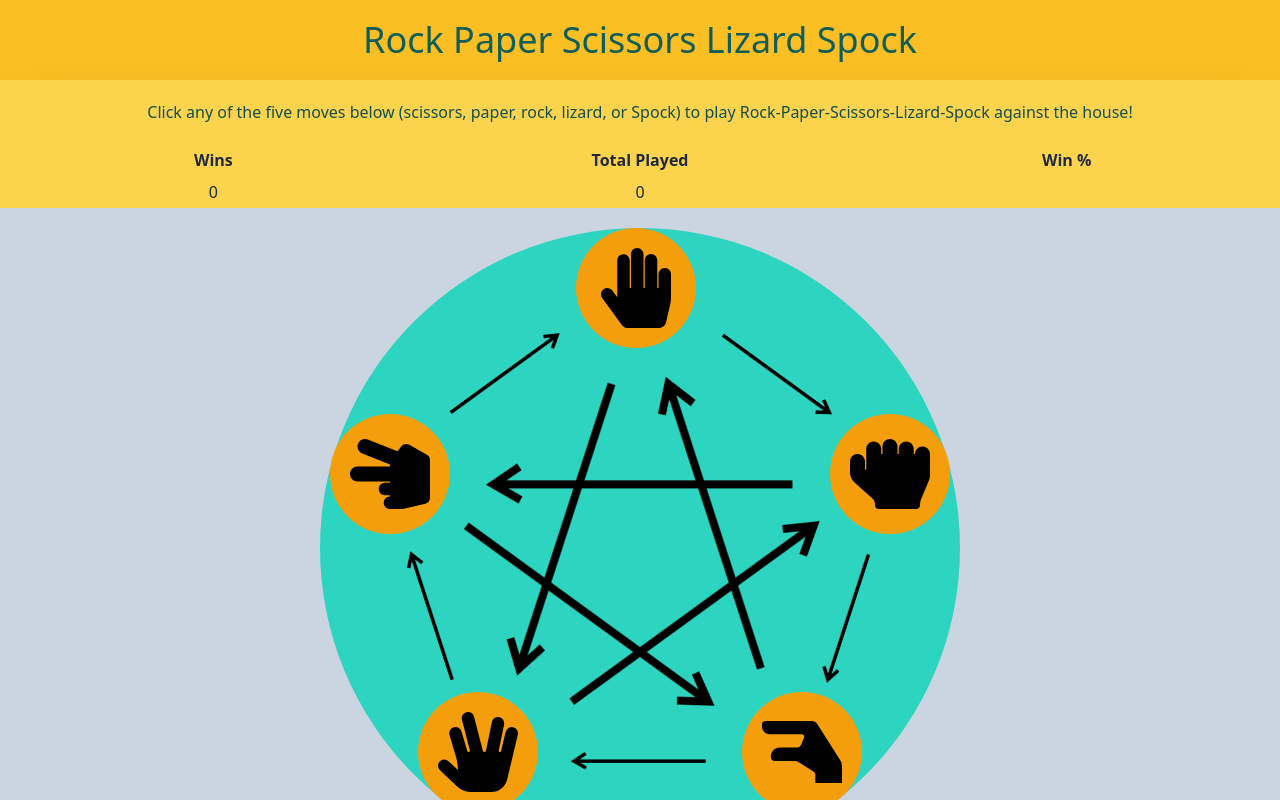
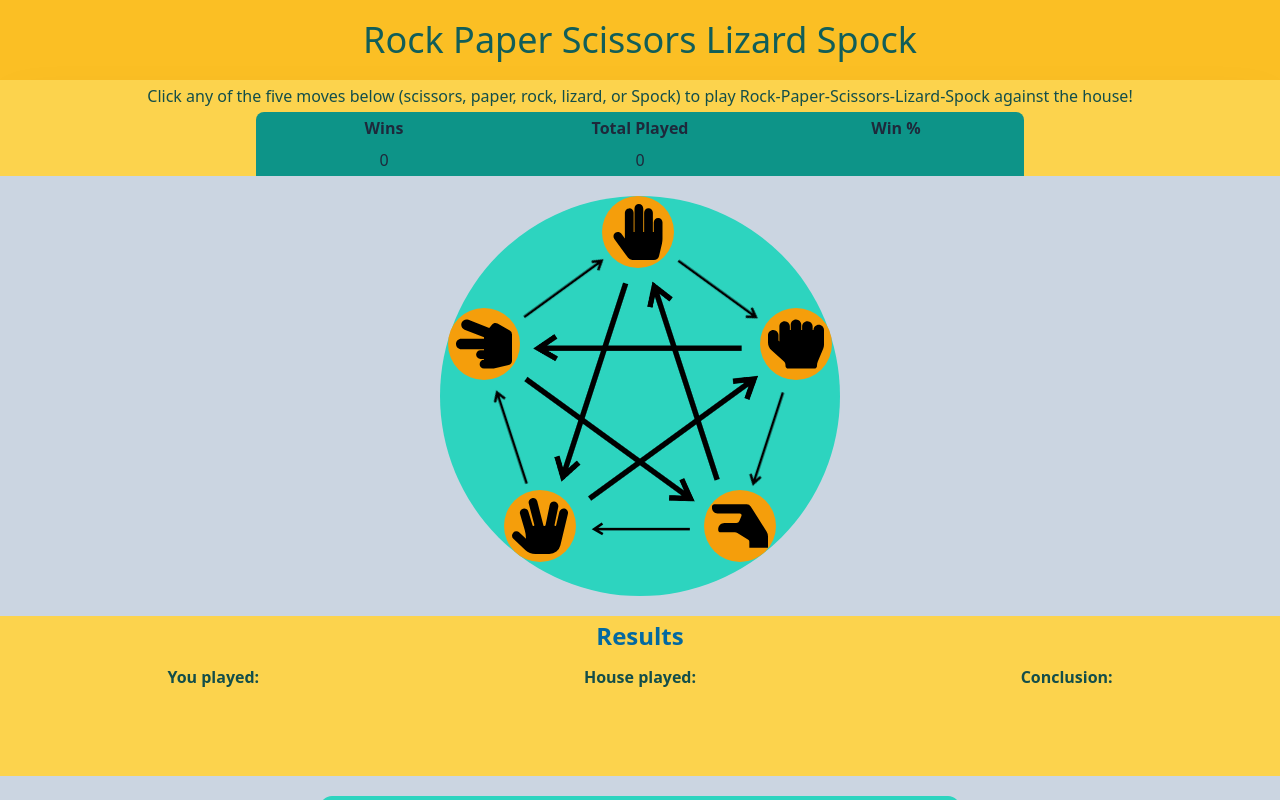
Before and after one commit to Gathrazio/rock-paper-scissors-lizard-spock, a React (Vite) app in the folder client/: page / in a window 1280 px wide. Shown: the top 800 px of the page. Built offline with nearby package versions, Linux system fonts and the light colour scheme.

Commit message:
updates to sizing & styling

```diff
--- a/client/src/components/Footer.jsx
+++ b/client/src/components/Footer.jsx
@@ -5,18 +5,18 @@ import { CgWebsite } from 'react-icons/cg'
 
 export default function Footer () {
     return (
-        <div className="absolute flex bottom-0 bg-amber-400 w-full p-5 h-[120px] items-center justify-center">
-            <IconContext.Provider value={{ className: 'lg:w-20 lg:h-20 w-14 h-14 z-50 mx-3 sm:mx-10 transition ease-in-out delay-5 hover:text-slate-100 hover:cursor-pointer' }}>
+        <div className="absolute flex bottom-0 bg-amber-400 w-full p-5 h-[70px] items-center justify-center">
+            <IconContext.Provider value={{ className: 'w-14 h-10 z-50 mx-3 sm:mx-10 transition ease-in-out delay-5 hover:text-slate-100 hover:cursor-pointer' }}>
                 <div onClick={() => window.open("https://github.com/Gathrazio", "_blank")}>
                     <FaGithubSquare />
                 </div>
             </IconContext.Provider>
-            <IconContext.Provider value={{ className: 'lg:w-20 lg:h-20 w-14 h-14 z-50 mx-3 sm:mx-10 transition ease-in-out delay-5 hover:text-slate-100 hover:cursor-pointer' }}>
+            <IconContext.Provider value={{ className: ' w-14 h-10 z-50 mx-3 sm:mx-10 transition ease-in-out delay-5 hover:text-slate-100 hover:cursor-pointer' }}>
                 <div onClick={() => window.open("https://www.linkedin.com/in/noahnsjensen/", "_blank")}>
                     <AiFillLinkedin />
                 </div>
             </IconContext.Provider>
-            <IconContext.Provider value={{ className: 'lg:w-20 lg:h-20 w-14 h-14 z-50 mx-3 sm:mx-10 transition ease-in-out delay-5 hover:text-slate-100 hover:cursor-pointer' }}>
+            <IconContext.Provider value={{ className: 'w-14 h-10 z-50 mx-3 sm:mx-10 transition ease-in-out delay-5 hover:text-slate-100 hover:cursor-pointer' }}>
                 <div onClick={() => window.open("https://debtnet5.com", "_blank")}>
                     <CgWebsite />
                 </div>
--- a/client/src/components/Instructions.jsx
+++ b/client/src/components/Instructions.jsx
@@ -1,6 +1,6 @@
 export default function Instructions () {
     return (
-        <div className="prevent-select bg-amber-300 text-teal-900 shadow-2xl p-5 text-center">
+        <div className="prevent-select bg-amber-300 text-teal-900 shadow-2xl p-1 text-center">
             Click any of the five moves below (scissors, paper, rock, lizard, or Spock) to play Rock-Paper-Scissors-Lizard-Spock against the house!
         </div>
     )
--- a/client/src/components/Play.jsx
+++ b/client/src/components/Play.jsx
@@ -49,19 +49,19 @@ export default function Play ({iconId, updatePlayStats}) {
         let positionStyles;
         switch (iconId){
                 case 1:
-                    positionStyles = "lg:top-[11.6rem] lg:left-[0.65rem] sm:top-[7rem] sm:left-[0.5rem] top-[5.5rem] left-[1rem]"
+                    positionStyles = "sm:top-[7rem] sm:left-[0.5rem] top-[5.5rem] left-[1rem]"
                     return [<FaHandScissors />, positionStyles]
                 case 2:
-                    positionStyles = ' top-[1.5rem] sm:top-0 lg:left-[16rem] sm:left-[10.1rem] left-[6.87rem]'
+                    positionStyles = ' top-[1.5rem] sm:top-0 sm:left-[10.1rem] left-[6.87rem]'
                     return [<FaHandPaper />, positionStyles]
                 case 3:
-                    positionStyles = "lg:top-[11.6rem] lg:right-[0.65rem] sm:top-[7rem] sm:right-[0.5rem] top-[5.5rem] right-[1rem]"
+                    positionStyles = " sm:top-[7rem] sm:right-[0.5rem] top-[5.5rem] right-[1rem]"
                     return [<FaHandRock />, positionStyles]
                 case 4:
-                    positionStyles = "lg:top-[29rem] lg:left-[26.4rem] sm:top-[18.4rem] sm:right-[4rem] top-[12rem] right-[3.3rem]"
+                    positionStyles = " sm:top-[18.4rem] sm:right-[4rem] top-[12rem] right-[3.3rem]"
                     return [<FaHandLizard />, positionStyles]
                 case 5:
-                    positionStyles = "lg:top-[29rem] lg:left-[6.15rem] sm:top-[18.4rem] sm:left-[4rem] top-[12rem] left-[3.5rem]"
+                    positionStyles = "sm:top-[18.4rem] sm:left-[4rem] top-[12rem] left-[3.5rem]"
                     return [<FaHandSpock />, positionStyles]
             }
     }
@@ -85,8 +85,8 @@ export default function Play ({iconId, updatePlayStats}) {
     }
 
     return (
-        <div className={`rounded-full w-fit lg:p-5 sm:p-2 p-5 absolute bg-amber-500 transition ease-in-out delay-5 hover:bg-sky-600 hover:cursor-pointer z-50 ${determineIconAndPositioning()[1]}`} onClick={() => playGame(iconId)}>
-            <IconContext.Provider value={{ className: 'lg:w-20 lg:h-20 w-14 h-14' }}>
+        <div className={`rounded-full w-fit sm:p-2 p-5 absolute bg-amber-500 transition ease-in-out delay-5 hover:bg-sky-600 hover:cursor-pointer z-50 ${determineIconAndPositioning()[1]}`} onClick={() => playGame(iconId)}>
+            <IconContext.Provider value={{ className: 'w-14 h-14' }}>
                 {determineIconAndPositioning()[0]}
             </IconContext.Provider>
         </div>
--- a/client/src/components/PlayArena.jsx
+++ b/client/src/components/PlayArena.jsx
@@ -1,6 +1,6 @@
 export default function PlayArena ({children}) {
     return (
-        <div className="p-20 relative h-[20rem] w-[20rem] sm:h-[25rem] sm:w-[25rem] lg:h-[40rem] lg:w-[40rem] sm:rounded-full rounded-xl bg-teal-400 mx-auto my-5">
+        <div className="p-20 border-red-500 relative h-[20rem] w-[20rem] sm:h-[25rem] sm:w-[25rem]  sm:rounded-full rounded-xl bg-teal-400 mx-auto my-5">
             {children}
         </div>
     )
--- a/client/src/components/Results.jsx
+++ b/client/src/components/Results.jsx
@@ -28,28 +28,28 @@ export default function Results ({handIds, didWin, conclusion}) {
     }
 
     return (
-        <div className="w-full bg-amber-300 w-fit h-[200px] lg:h-[190px] sm:h-[180px] sm:mb-[20px]">
+        <div className="w-full bg-amber-300 w-fit h-[160px] sm:h-[160px] sm:mb-[20px]">
             <h2 className="prevent-select text-center font-semibold text-2xl pt-1 text-sky-700">Results</h2>
-            <div className="grid grid-cols-3 grid-rows-[50px_100px] w-full h-full [&>*]:p-1 [&>*]:flex [&>*]:justify-center [&>*]:items-center">
+            <div className="grid grid-cols-3 grid-rows-[50px_60px] w-full h-full [&>*]:p-1 [&>*]:flex [&>*]:justify-center [&>*]:items-center">
                 <div className="prevent-select font-semibold text-teal-900">You played:</div>
                 <div className="prevent-select font-semibold text-teal-900">House played:</div>
                 <div className="prevent-select font-semibold text-teal-900">Conclusion:</div>
-                <div className="w-full flex justify-center items-center">
+                <div className="w-full flex pt-0 items-center">
                     {handIds[0] != 0 && <div className="rounded-full w-fit p-5 absolute bg-sky-400">
-                    <IconContext.Provider value={{ className: 'lg:w-10 lg:h-10 sm:w-7 sm:h-7 w-5 h-5' }}>
+                    <IconContext.Provider value={{ className: 'sm:w-7 sm:h-7 w-5 h-5' }}>
                         {determineIcon("player")}
                     </IconContext.Provider>
                     </div>}
                 </div>
                 <div className="w-full h-full flex justify-center items-center">
                     {handIds[1] != 0 && <div className="rounded-full w-fit p-5 absolute bg-sky-400">
-                    <IconContext.Provider value={{ className: 'lg:w-10 lg:h-10 sm:w-7 sm:h-7 w-5 h-5' }}>
+                    <IconContext.Provider value={{ className: 'sm:w-7 sm:h-7 w-5 h-5' }}>
                         {determineIcon("house")}
                     </IconContext.Provider>
                     </div>}
                 </div>
                 <div>
-                    <div className="prevent-select p-3 text-center text-teal-900">
+                    <div className="prevent-select p-0 font-bold text-center h-[70px] text-teal-900">
                         {determineStatement(didWin)} {conclusion}
                     </div>
                 </div>
--- a/client/src/components/TallyDisplay.jsx
+++ b/client/src/components/TallyDisplay.jsx
@@ -1,12 +1,16 @@
 export default function TallyDisplay ({playStats}) {
     return (
-        <div className="bg-amber-300 [&>*]:text-slate-800 grid grid-cols-3 grid-rows-2 [&>*]:text-center [&>*]:p-1">
-            <div className="prevent-select font-semibold">Wins</div>
-            <div className="prevent-select font-semibold">Total Played</div>
-            <div className="prevent-select font-semibold">Win %</div>
-            <div className="prevent-select">{playStats[0]}</div>
-            <div className="prevent-select">{playStats[1]}</div>
-            <div className="prevent-select">{playStats[1] != 0 && `${Math.trunc(playStats[0] / playStats[1] * 100 ** 2) / 100}%`}</div>
+        <div className="bg-amber-300 [&>*]:text-slate-800 grid grid-cols-5 [&>*]:text-center grid-rows-2 [&>*]:p-1">
+            <div></div>
+            <div className="prevent-select font-semibold rounded-tl-lg bg-teal-600">Wins</div>
+            <div className="prevent-select font-semibold bg-teal-600">Total Played</div>
+            <div className="prevent-select font-semibold rounded-tr-lg bg-teal-600">Win %</div>
+            <div></div>
+            <div></div>
+            <div className="prevent-select bg-teal-600">{playStats[0]}</div>
+            <div className="prevent-select bg-teal-600">{playStats[1]}</div>
+            <div className="prevent-select bg-teal-600">{playStats[1] != 0 && `${Math.trunc(playStats[0] / playStats[1] * 100 ** 2) / 100}%`}</div>
+            <div></div>
         </div>
     )
 }
```
Also changed, not shown: client/src/App.jsx (+10 -10 lines).
